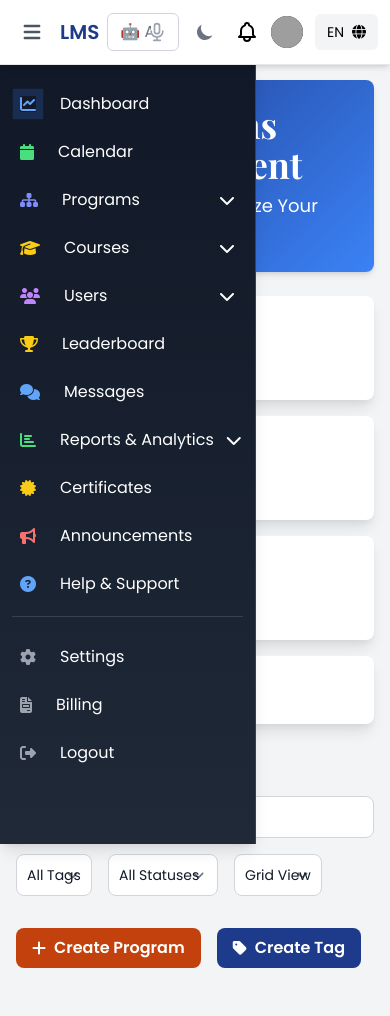
After one commit to phostilite/learning-management-system-django, a Django app: page /en/user/administrator/program/list/ in a window 390 px wide. The commit adds this page. Run offline with Django 5.2, Linux system fonts and the light colour scheme; the visitor is signed in with stand-in values (Sample User, id 1); data that the repository does not hold is empty; some libraries are stand-ins or nearby versions; grey boxes are pictures that could not be loaded.

Commit message:
Add 'All Programs' template with grid and list views
- Create new template for administrators to manage programs
- Implement grid view for visual program browsing
- Add table-based list view for compact program display
- Include view switcher to toggle between grid and list layouts
- Implement search functionality working across both views
- Add action dropdowns for program management in both views
- Ensure responsive design for various screen sizes

```diff
--- a/courses/admin.py
+++ b/courses/admin.py
@@ -16,3 +16,4 @@ admin.site.register(models.Attendance)
 admin.site.register(models.Program)
 admin.site.register(models.ProgramCourse)
 admin.site.register(models.ProgramEnrollment)
+admin.site.register(models.Tag)
--- /dev/null
+++ b/templates/users/administrator/program/program_list.html
@@ -0,0 +1,279 @@
+{% extends '../_base.html' %}
+{% load static %}
+{% load i18n %}
+
+{% block title %}{% trans "Programs - LMS Admin" %}{% endblock %}
+
+{% block extra_css %}
+{% endblock %}
+
+{% block content %}
+<div>
+    <div>
+        <header class="mb-6 gradient-bg p-6 rounded-lg shadow-md">
+            <h1 class="text-4xl font-bold text-white text-center mb-2">{% trans "Programs Management" %}</h1>
+            <p class="text-lg text-white text-center">{% trans "Manage and Organize Your Programs" %}</p>
+        </header>
+
+        <!-- Program Metrics -->
+        <div class="mb-8 grid grid-cols-1 md:grid-cols-2 lg:grid-cols-4 gap-4">
+            <div class="bg-white rounded-lg p-4 card-shadow">
+                <h3 class="text-lg font-semibold mb-2">{% trans "Total Programs" %}</h3>
+                <p class="text-3xl font-bold text-primary">{{ total_programs }}</p>
+            </div>
+            <div class="bg-white rounded-lg p-4 card-shadow">
+                <h3 class="text-lg font-semibold mb-2">{% trans "Published Programs" %}</h3>
+                <p class="text-3xl font-bold text-green-600">{{ published_programs }}</p>
+            </div>
+            <div class="bg-white rounded-lg p-4 card-shadow">
+                <h3 class="text-lg font-semibold mb-2">{% trans "Unpublished Programs" %}</h3>
+                <p class="text-3xl font-bold text-yellow-600">{{ unpublished_programs }}</p>
+            </div>
+            <div class="bg-white rounded-lg p-4 card-shadow">
+                <h3 class="text-lg font-semibold mb-2">{% trans "Top Tags" %}</h3>
+                <ul class="text-sm">
+                    {% for tag in top_tags %}
+                        <li class="mb-1">{{ tag.name }} ({{ tag.program_count }})</li>
+                    {% endfor %}
+                </ul>
+            </div>
+        </div>
+
+        <nav class="flex mb-4" aria-label="{% trans 'Breadcrumb' %}">
+            <ol class="inline-flex items-center space-x-1 md:space-x-3">
+                <li class="inline-flex items-center">
+                    <a href="{% url 'administrator_dashboard' %}" class="inline-flex items-center text-sm font-medium text-gray-700 hover:text-blue-600">
+                        <svg class="w-4 h-4 mr-2" fill="currentColor" viewBox="0 0 20 20" xmlns="http://www.w3.org/2000/svg"><path d="M10.707 2.293a1 1 0 00-1.414 0l-7 7a1 1 0 001.414 1.414L4 10.414V17a1 1 0 001 1h2a1 1 0 001-1v-2a1 1 0 011-1h2a1 1 0 011 1v2a1 1 0 001 1h2a1 1 0 001-1v-6.586l.293.293a1 1 0 001.414-1.414l-7-7z"></path></svg>
+                        {% trans "Dashboard" %}
+                    </a>
+                </li>
+                <li>
+                    <div class="flex items-center">
+                        <svg class="w-6 h-6 text-gray-400" fill="currentColor" viewBox="0 0 20 20" xmlns="http://www.w3.org/2000/svg"><path fill-rule="evenodd" d="M7.293 14.707a1 1 0 010-1.414L10.586 10 7.293 6.707a1 1 0 011.414-1.414l4 4a1 1 0 010 1.414l-4 4a1 1 0 01-1.414 0z" clip-rule="evenodd"></path></svg>
+                        <span class="ml-1 text-sm font-medium text-gray-500 md:ml-2">{% trans "Programs" %}</span>
+                    </div>
+                </li>
+            </ol>
+        </nav>
+
+        <!-- Search, Filters, and View Switcher -->
+        <div class="mb-8 flex flex-wrap items-center justify-between gap-4">
+            <div class="flex-grow">
+                <div class="relative">
+                    <div class="absolute inset-y-0 left-0 flex items-center pl-3 pointer-events-none">
+                        <i class="fas fa-search text-gray-400"></i>
+                    </div>
+                    <input type="text" id="programSearchInput" class="bg-white border border-gray-300 text-gray-900 text-sm rounded-lg focus:ring-blue-500 focus:border-blue-500 block w-full pl-10 p-2.5" placeholder="{% trans 'Search programs...' %}">
+                </div>
+            </div>
+            <div class="flex gap-4">
+                <select class="bg-white border border-gray-300 text-gray-900 text-sm rounded-lg focus:ring-blue-500 focus:border-blue-500 block p-2.5">
+                    <option selected value="">{% trans "All Tags" %}</option>
+                    {% for tag in all_tags %}
+                        <option value="{{ tag.id }}">{{ tag.name }}</option>
+                    {% endfor %}
+                </select>
+                <select class="bg-white border border-gray-300 text-gray-900 text-sm rounded-lg focus:ring-blue-500 focus:border-blue-500 block p-2.5">
+                    <option selected>{% trans "All Statuses" %}</option>
+                    <option value="1">{% trans "Published" %}</option>
+                    <option value="2">{% trans "Unpublished" %}</option>
+                </select>
+                <select id="viewSwitcher" class="bg-white border border-gray-300 text-gray-900 text-sm rounded-lg focus:ring-blue-500 focus:border-blue-500 block p-2.5">
+                    <option value="grid">{% trans "Grid View" %}</option>
+                    <option value="list">{% trans "List View" %}</option>
+                </select>
+            </div>
+        </div>
+
+        <!-- Action Buttons -->
+        <div class="mb-8 flex gap-4">
+            <a href="#" type="button" class="bg-accent hover:bg-opacity-90 text-white font-bold py-2 px-4 rounded-lg flex items-center">
+                <i class="fas fa-plus mr-2"></i> {% trans "Create Program" %}
+            </a>
+            <a href="#" type="button" class="bg-primary hover:bg-opacity-90 text-white font-bold py-2 px-4 rounded-lg flex items-center">
+                <i class="fas fa-tag mr-2"></i> {% trans "Create Tag" %}
+            </a>
+        </div>
+
+        <!-- Grid View -->
+        <div id="gridView" class="grid grid-cols-1 md:grid-cols-2 lg:grid-cols-3 gap-8" id="programsGrid">
+            <!-- Program Card -->
+            {% for program in programs %}
+            <div class="bg-white rounded-lg overflow-hidden card-shadow program-card">
+                <img src="{% if program.cover_image %}{{ program.cover_image.url }}{% else %}https://via.placeholder.com/400x200{% endif %}" alt="{% trans 'Program Cover' %}" class="w-full h-48 object-cover">
+                <div class="p-6">
+                    <h3 class="text-xl font-bold text-primary mb-2 program-title">{{ program.title }}</h3>
+                    <p class="text-gray-600 mb-4">{{ program.short_description }}</p>
+                    <div class="flex justify-between items-center">
+                        <span class="text-sm text-gray-500"><i class="fas fa-user mr-1"></i> {{ program.created_by }}</span>
+                        <span class="text-sm text-gray-500"><i class="fas fa-calendar mr-1"></i> {{ program.created_at }}</span>
+                    </div>
+                    <div class="mt-4 flex justify-between items-center">
+                        <span class="text-xs font-medium px-2.5 py-0.5 rounded-full
+                            {% if program.is_published %}
+                                bg-green-100 text-green-800
+                            {% else %}
+                                bg-red-100 text-red-800
+                            {% endif %}
+                            ">
+                            {% if program.is_published %}{% trans "Published" %}{% else %}{% trans "Unpublished" %}{% endif %}
+                        </span>
+                        <div class="relative">
+                            <button id="programDropdownButton{{ program.id }}" data-dropdown-toggle="programDropdown{{ program.id }}" class="text-gray-500 hover:text-gray-700">
+                                <i class="fas fa-ellipsis-v"></i>
+                            </button>
+                            <div id="programDropdown{{ program.id }}" class="z-10 hidden bg-white divide-y divide-gray-100 rounded-lg shadow w-56 text-left absolute right-0">
+                                <ul class="py-2 text-sm text-black" aria-labelledby="programDropdownButton{{ program.id }}">
+                                    <li>
+                                        <a href="#" class="block px-4 py-2 hover:bg-gray-100">
+                                            <i class="fas fa-eye mr-2"></i> {% trans "View" %}
+                                        </a>
+                                    </li>
+                                    <li>
+                                        <a href="#" class="block px-4 py-2 hover:bg-gray-100">
+                                            <i class="fas fa-edit mr-2"></i> {% trans "Edit" %}
+                                        </a>
+                                    </li>
+                                    <li>
+                                        <a href="#" class="block px-4 py-2 hover:bg-gray-100">
+                                            <i class="fas fa-book mr-2"></i> {% trans "Manage Courses" %}
+                                        </a>
+                                    </li>
+                                    <li>
+                                        <a href="#" class="block px-4 py-2 hover:bg-gray-100">
+                                            <i class="fas fa-file-export mr-2"></i> {% trans "Export Data" %}
+                                        </a>
+                                    </li>
+                                    <li>
+                                        {% if program.is_published %}
+                                        <a href="#" class="block px-4 py-2 hover:bg-gray-100">
+                                            <i class="fas fa-toggle-off mr-2"></i> {% trans "Unpublish" %}
+                                        </a>
+                                        {% else %}
+                                        <a href="#" class="block px-4 py-2 hover:bg-gray-100">
+                                            <i class="fas fa-toggle-on mr-2"></i> {% trans "Publish" %}
+                                        </a>
+                                        {% endif %}
+                                    </li>
+                                    <li>
+                                        <a href="#" class="block px-4 py-2 hover:bg-gray-100 delete-program" data-program-id="{{ program.id }}">
+                                            <i class="fas fa-trash-alt mr-2"></i> {% trans "Delete" %}
+                                        </a>
+                                    </li>
+                                </ul>
+                            </div>
+                        </div>
+                    </div>
+                </div>
+            </div>
+            {% endfor %}
+        </div>
+
+        <!-- List View (Table) -->
+        <div id="listView" class="hidden overflow-x-auto">
+            <table class="w-full text-sm text-left text-gray-500">
+                <thead class="text-xs text-gray-700 uppercase bg-gray-50">
+                    <tr>
+                        <th scope="col" class="px-6 py-3">{% trans "Title" %}</th>
+                        <th scope="col" class="px-6 py-3">{% trans "Created By" %}</th>
+                        <th scope="col" class="px-6 py-3">{% trans "Created At" %}</th>
+                        <th scope="col" class="px-6 py-3">{% trans "Status" %}</th>
+                        <th scope="col" class="px-6 py-3">{% trans "Actions" %}</th>
+                    </tr>
+                </thead>
+                <tbody>
+                    {% for program in programs %}
+                    <tr class="bg-white border-b program-row">
+                        <td class="px-6 py-4 font-medium text-gray-900 whitespace-nowrap program-title">
+                            {{ program.title }}
+                        </td>
+                        <td class="px-6 py-4">{{ program.created_by }}</td>
+                        <td class="px-6 py-4">{{ program.created_at }}</td>
+                        <td class="px-6 py-4">
+                            <span class="px-2 inline-flex text-xs leading-5 font-semibold rounded-full
+                                {% if program.is_published %}
+                                    bg-green-100 text-green-800
+                                {% else %}
+                                    bg-red-100 text-red-800
+                                {% endif %}">
+                                {% if program.is_published %}{% trans "Published" %}{% else %}{% trans "Unpublished" %}{% endif %}
+                            </span>
+                        </td>
+                        <td class="py-3 px-6 text-center">
+                            <div>
+                                <button id="dropdownDefaultButton-{{ program.id }}" data-dropdown-toggle="dropdown-{{ program.id }}" class="text-gray-500 hover:text-gray-700">
+                                    <i class="fas fa-ellipsis-v"></i>
+                                </button>
+                                <div id="dropdown-{{ program.id }}" class="z-10 hidden bg-white divide-y divide-gray-100 rounded-lg shadow w-56 text-left">
+                                    <ul class="py-2 text-sm text-black" aria-labelledby="dropdownDefaultButton-{{ program.id }}">
+                                        <li>
+                                            <a href="#" class="block px-4 py-2 hover:bg-gray-100">
+                                                <i class="fas fa-eye mr-2"></i> {% trans "View" %}
+                                            </a>
+                                        </li>
+                                        <li>
+                                            <a href="#" class="block px-4 py-2 hover:bg-gray-100">
+                                                <i class="fas fa-edit mr-2"></i> {% trans "Edit" %}
+                                            </a>
+                                        </li>
+                                        <li>
+                                            <a href="#" class="block px-4 py-2 hover:bg-gray-100">
+                                                <i class="fas fa-book mr-2"></i> {% trans "Manage Courses" %}
+                                            </a>
+                                        </li>
+                                        <li>
+                                            <a href="#" class="block px-4 py-2 hover:bg-gray-100 delete-program" data-program-id="{{ program.id }}">
+                                                <i class="fas fa-trash-alt mr-2"></i> {% trans "Delete" %}
+                                            </a>
+                                        </li>
+                                    </ul>
+                                </div>
+                            </div>
+                        </td>
+                    </tr>
+                    {% endfor %}
+                </tbody>
+            </table>
+        </div>
+
+    </div>
+</div>
+
+{% endblock %}
+
+{% block extra_js %}
+<script>
+document.addEventListener('DOMContentLoaded', function() {
+    const searchInput = document.getElementById('programSearchInput');
+    const viewSwitcher = document.getElementById('viewSwitcher');
+    const gridView = document.getElementById('gridView');
+    const listView = document.getElementById('listView');
+    const programCards = document.querySelectorAll('.program-card');
+    const programRows = document.querySelectorAll('.program-row');
+
+    // Search functionality
+    searchInput.addEventListener('input', function() {
+        const query = searchInput.value.toLowerCase();
+        programCards.forEach(function(card) {
+            const title = card.querySelector('.program-title').textContent.toLowerCase();
+            card.style.display = title.includes(query) ? '' : 'none';
+        });
+        programRows.forEach(function(row) {
+            const title = row.querySelector('.program-title').textContent.toLowerCase();
+            row.style.display = title.includes(query) ? '' : 'none';
+        });
+    });
+
+    // View switcher functionality
+    viewSwitcher.addEventListener('change', function() {
+        if (this.value === 'grid') {
+            gridView.classList.remove('hidden');
+            listView.classList.add('hidden');
+        } else {
+            gridView.classList.add('hidden');
+            listView.classList.remove('hidden');
+        }
+    });
+});
+</script>
+{% endblock %}
--- a/templates/users/administrator/sidebar.html
+++ b/templates/users/administrator/sidebar.html
@@ -25,7 +25,7 @@
                         </button>
                         <ul id="dropdown-programs" class="hidden py-2 space-y-2 sidebar-dropdown">
                             <li>
-                                <a href="#" class="flex items-center w-full p-2 text-base text-white transition duration-75 rounded-lg pl-11 group hover:bg-gray-700">{% trans "All Programs" %}</a>
+                                <a href="{% url 'administrator_program_list' %}" class="flex items-center w-full p-2 text-base text-white transition duration-75 rounded-lg pl-11 group hover:bg-gray-700">{% trans "All Programs" %}</a>
                             </li>
                             <li>
                                 <a href="#" class="flex items-center w-full p-2 text-base text-white transition duration-75 rounded-lg pl-11 group hover:bg-gray-700">{% trans "Create Program" %}</a>
--- a/users/urls.py
+++ b/users/urls.py
@@ -33,6 +33,9 @@ urlpatterns = [
          name='administrator_course_delivery_enroll'),
 
 
+    path('administrator/program/list/', administartor_views.AdministratorProgramListView.as_view(), name='administrator_program_list'),
+
+
     path('administrator/report/course_completion/', administartor_views.AdministratorCourseCompletionReportView.as_view(), name='administrator_course_completion_report'),
     path('administrator/report/user_progress/', administartor_views.AdministratorUserProgressReportView.as_view(), name='administrator_user_progress_report'),
     path('administrator/report/assessment_results/', administartor_views.AdministratorAssessmentResultsReportView.as_view(), name='administrator_assessment_results_report'),
@@ -56,8 +59,6 @@ urlpatterns = [
 
 
     path('administrator/course/enrollments/', administartor_views.AdministratorEnrollmentListView.as_view(), name='administrator_course_enrollment_list'),
-
-    path('administrator/programs/', administartor_views.AdministratorProgramsListView.as_view(), name='administrator_program_list'),
 
     # Learner views
     path('learner/dashboard/', learner_views.LearnerDashboardView.as_view(), name='learner_dashboard'),
```
Also changed, not shown: courses/models.py (+20 -1 lines), users/administartor_views.py (+50 -42 lines), courses/migrations/0011_tag_course_difficulty_level_course_language_and_more.py (added).
